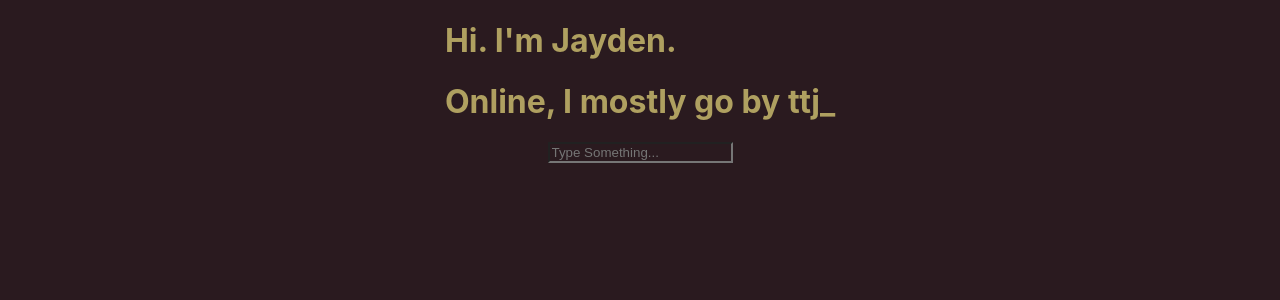
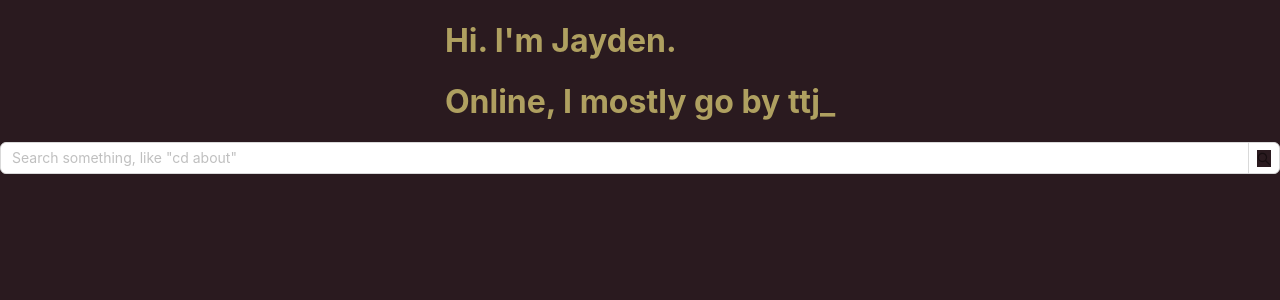
Before and after one commit to tastetest/portfolio, a React (Create React App) app: page / in a window 1280 px wide. Shown: the top 300 px of the page. Built offline with nearby package versions, Linux system fonts and the light colour scheme.

Commit message:
added search component from antd

```diff
--- a/src/App.tsx
+++ b/src/App.tsx
@@ -8,9 +8,7 @@ function App() {
     <div className="App">
 
       <div className="container">
-
         <HeaderComponent />
-
         <SearchComponent />
       </div>
     </div>
--- a/src/HeaderComponent.tsx
+++ b/src/HeaderComponent.tsx
@@ -4,8 +4,8 @@ const header = () => {
 
 	return (
 		<div style={{color: "#AFA060"}}>
-        <h1>Hi. I'm Jayden. </h1>
-				<h1>Online, I mostly go by ttj_ </h1>
+			<h1>Hi. I'm Jayden. </h1>
+			<h1>Online, I mostly go by ttj_ </h1>
 		</div>
 	)
 }
--- a/src/SearchComponent.tsx
+++ b/src/SearchComponent.tsx
@@ -1,11 +1,13 @@
 import react from 'react';
 // import './assets/Main.css';
+import { Input, Space } from 'antd';
+
+const {Search} = Input;
 
 const SearchComponent = () => {
 	// do some string comparison to match routes
 	return (
-		<input type="search" placeholder="Type Something..."></input>
-	)
+		<Search placeholder='Search something, like "cd about" ' />	)
 }
 
 export default SearchComponent;
```
